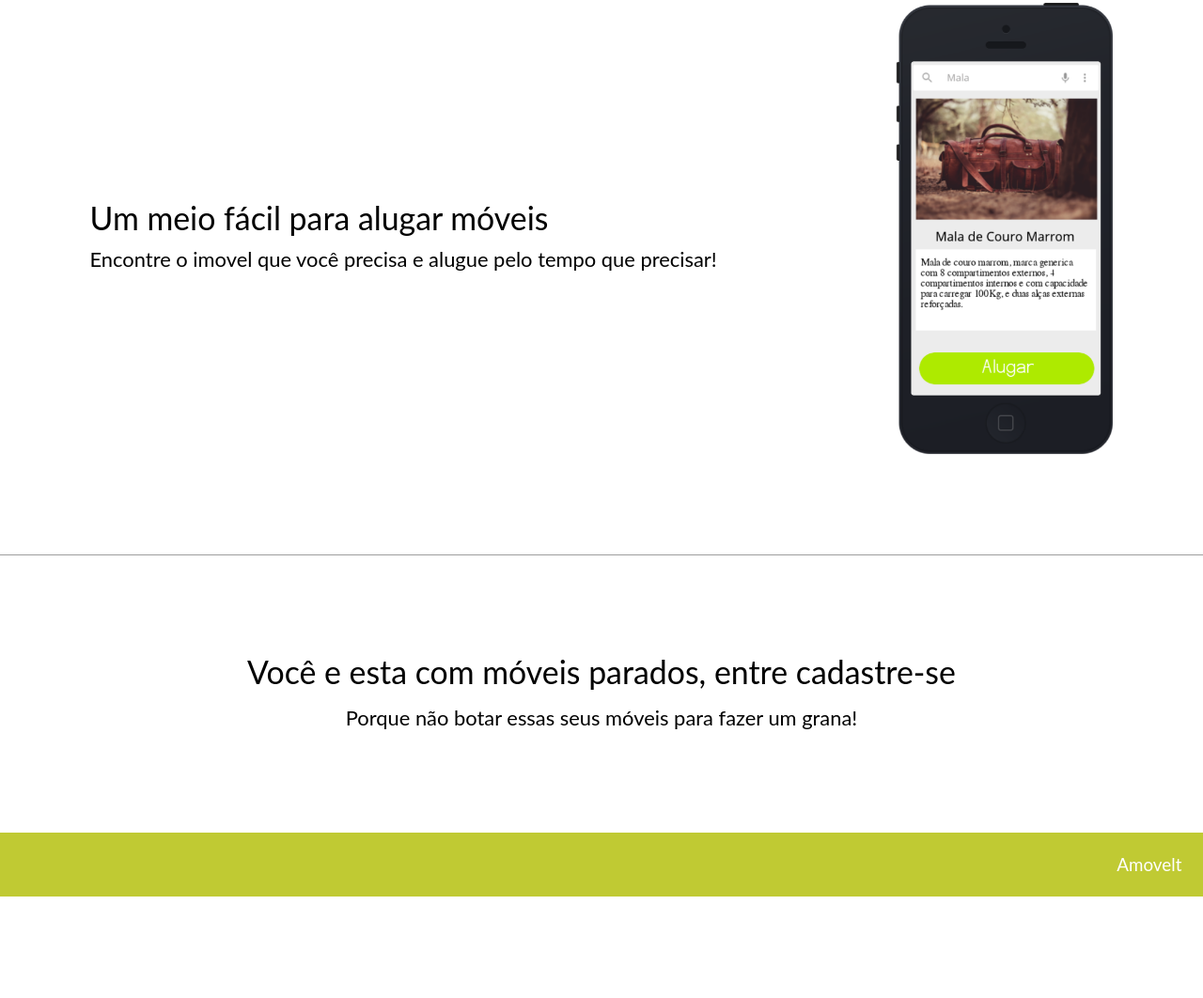
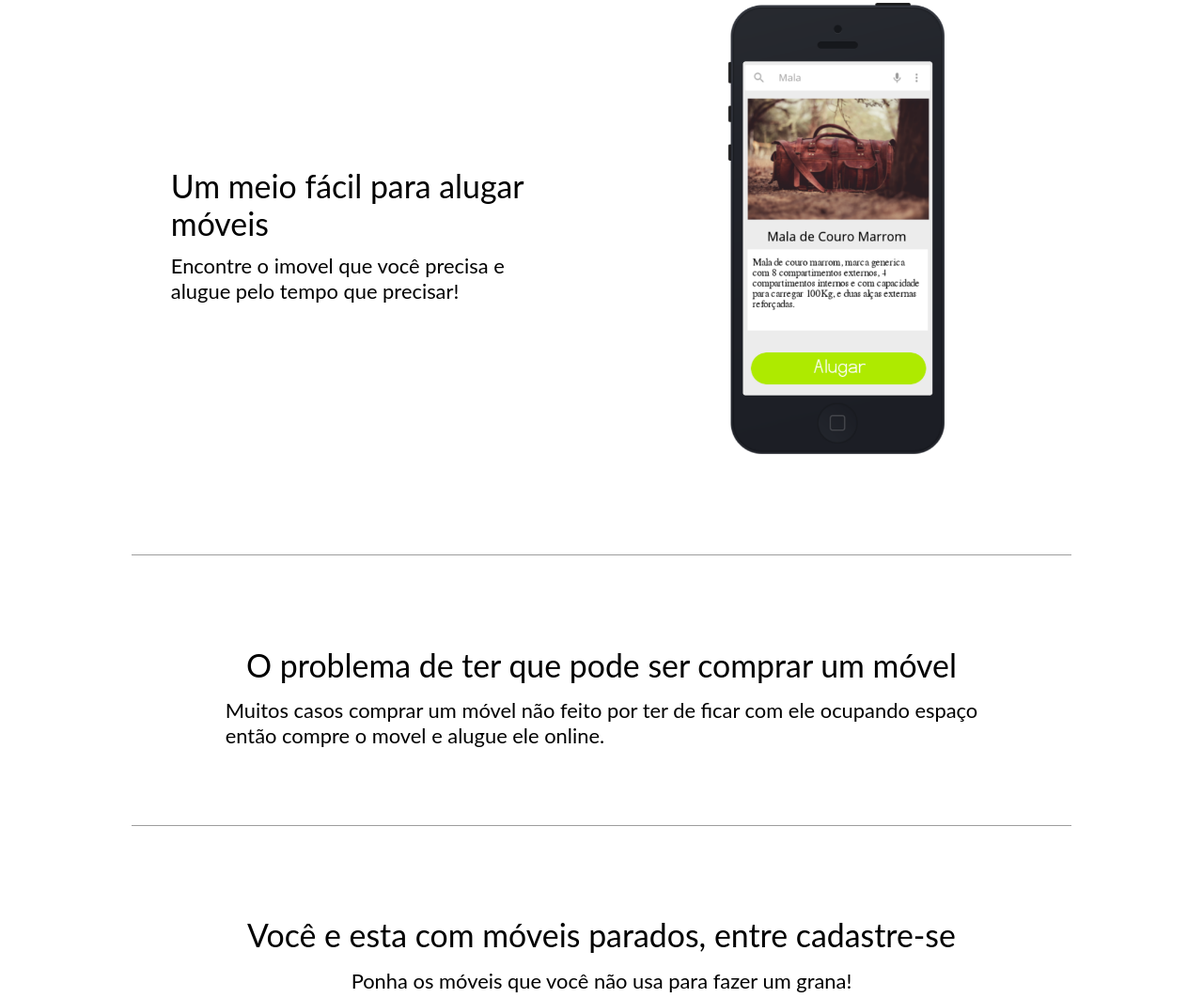
Before and after one commit to danielgpinheiro/hotsite-p.i, a website: page index.html in a window 1280 px wide. Shown: the part 884-1946 px from the top of the page at 94% size. Before the commit the page ends 1838 px from the top, so only its background shows below. Drawn offline with nearby package versions, Linux system fonts and the light colour scheme; files that its build step writes are made by us from their sources; files whose address does not match are found by name.

Commit message:
Adicionado textos pagina inicial

```diff
--- a/index.html
+++ b/index.html
@@ -43,8 +43,13 @@
                 </div>
             </div>
             <div class="one-column">
+                <h4>O problema de ter que pode ser comprar um móvel</h4>
+                <p>Muitos casos comprar um móvel não feito por ter de ficar com ele ocupando espaço
+                <br />então compre o movel e alugue ele online.</p>
+            </div>
+            <div class="one-column">
                 <h4>Você e esta com móveis parados, entre cadastre-se</h4>
-                <p>Porque não botar essas seus móveis para fazer um grana!</p>
+                <p>Ponha os móveis que você não usa para fazer um grana!</p>
             </div>
         </section>
         <footer>
--- /dev/null
+++ b/style/buttons.scss
@@ -0,0 +1,22 @@
+button.button, a.button {
+  align-self: center; cursor: pointer;
+  border-radius: 50px; padding: .8em 2em .79em;
+  box-shadow: 1px 1px 4px 0px $ShadowOfBox, 0px 1px 8px 1px $ShadowOfBox;
+  font-size: 1.4em; font-weight: bold; text-align: center;
+  transition: all 0.5s;
+}
+button.button.acent-button, a.button.acent-button {
+  color: #FFF; background: $PrimaryColor;
+}
+button.button.acent-button:hover, a.button.acent-button:hover {
+  background: $AcentHoverBackgroundColor;
+  box-shadow: 1px 1px 3px 0px $ShadowOfBox, 0px 3px 10px 1px $ShadowOfBox;
+}
+button.button.acent-button:active, a.button.acent-button:active {
+  background: $AcentHoverBackgroundColor;
+  box-shadow: 1px 1px 3px 0px $ShadowOfBox, 0px 3px 8px 1px $ShadowOfBox;
+}
+button.button.acent-button:focus, a.button.acent-button:focus {
+  background: $AcentHoverBackgroundColor;
+  box-shadow: 1px 1px 3px 0px $ShadowOfBox, 0px 3px 8px 1px $ShadowOfBox;
+}
--- a/style/style.scss
+++ b/style/style.scss
@@ -1,10 +1,11 @@
 @import 'reset'; //Classes e seletores genéricos
-$AcentBackgroundColor: #AEEA00;
-$AcentBorderColor: #AEEA00;
-$AcentHoverBackgroundColor: #eeff41;
+$AcentBackgroundColor: rgb(189, 23, 82);
+$AcentHoverBackgroundColor: rgb(164, 54, 35);
 $ShadowOfBox:  rgba(33, 33, 33, 0.44);
 
 $PrimaryColor: #C0CA33;
+
+@import 'buttons';
 
 body,
 html {
@@ -38,41 +39,23 @@ header {
 section {
   display: flex; flex-flow: column; font-size: 1.27em;
   h4, p { margin: .5em auto .1em; }
-  .two-columns, .one-column { display: flex;  padding: 4.375em 0 5.375em 0;}
+  .two-columns, .one-column {
+    display: flex; padding: 4.375em 0 5.375em 0;
+    border-bottom: 1px solid rgba(33, 33, 33, 0.44);
+    max-width: 1000px; width: 100%; margin: 0 auto;
+  }
   .two-columns {
-    flex: 1 1 50%; flex-flow: row; justify-content: space-around;
-    .left { align-self: center; }
-    .right { display: flex; img { align-self: flex-start;  height: 480px; } }
-    border-bottom: 1px solid rgba(33, 33, 33, 0.44);
+     flex-flow: row; flex-wrap: wrap;
+     .left, .right { flex: 1 1 50%; }
+    .left { align-self: center; padding: 2.1em; }
+    .right { display: flex; img { margin: 0 auto; height: 480px; }}
   }
-  .one-column { flex-flow: column; justify-content: center; }
-}
-
-button.button, a.button {
-  align-self: center; cursor: pointer;
-  border-radius: 50px; padding: .8em 2em .79em;
-  box-shadow: 1px 1px 4px 0px $ShadowOfBox, 0px 1px 8px 1px $ShadowOfBox;
-  font-size: 1.4em; font-weight: bold; text-align: center;
-  transition: all 0.5s;
-}
-button.button.acent-button, a.button.acent-button {
-  color: #FFF; background: $PrimaryColor;
-}
-button.button.acent-button:hover, a.button.acent-button:hover {
-  background: $AcentHoverBackgroundColor;
-  box-shadow: 1px 1px 3px 0px $ShadowOfBox, 0px 3px 10px 1px $ShadowOfBox;
-}
-button.button.acent-button:active, a.button.acent-button:active {
-  background: $AcentHoverBackgroundColor;
-  box-shadow: 1px 1px 3px 0px $ShadowOfBox, 0px 3px 8px 1px $ShadowOfBox;
-}
-button.button.acent-button:focus, a.button.acent-button:focus {
-  background: $AcentHoverBackgroundColor;
-  box-shadow: 1px 1px 3px 0px $ShadowOfBox, 0px 3px 8px 1px $ShadowOfBox;
+  .one-column { padding: 4em 1.4em; flex-flow: column; justify-content: center; }
+  .one-column:last-child { border-bottom: none; padding-bottom: 0; }
 }
 
 footer {
-  position: relative;
+  position: relative; margin: 100px 0 0;
   background: $PrimaryColor; display: flex; min-height: 4em; justify-content: flex-end;
   p { color: #FFF; font-size: 1.2em; padding: 1.2em; }
 }
```
